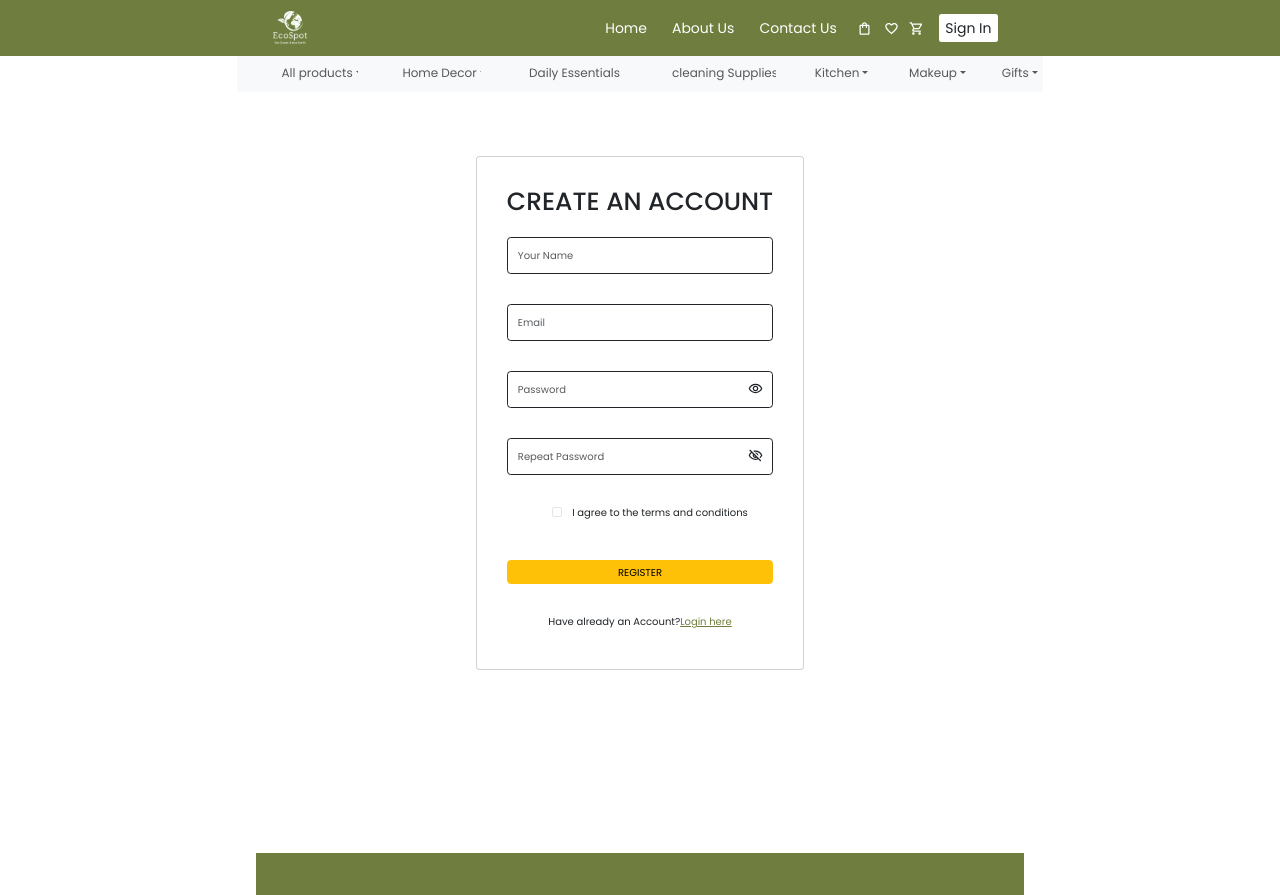
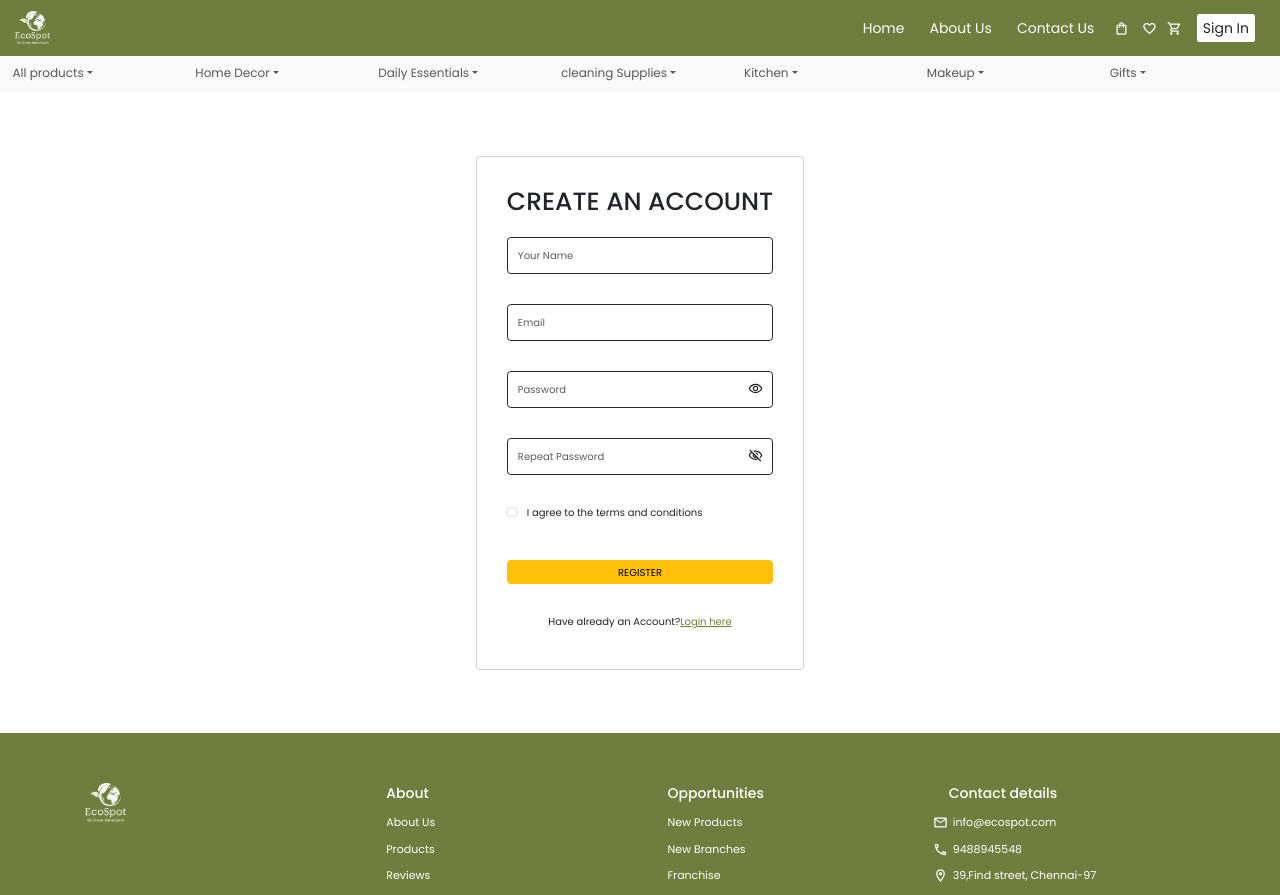
Before and after one commit to HariPrasath-Baskaran/Ecospot, a React (Create React App) app: page /CreateAccount in a window 1280 px wide. Shown: the top 895 px of the page. Built offline with nearby package versions, Linux system fonts and the light colour scheme.

Commit message:
margin updated

```diff
--- a/src/App.css
+++ b/src/App.css
@@ -1,42 +1,5 @@
-.App {
-  text-align: center;
+.navbar {
+  width: 100%;
+  max-width: 100vw;
+  overflow: hidden;
 }
-
-.App-logo {
-  height: 40vmin;
-  pointer-events: none;
-}
-
-@media (prefers-reduced-motion: no-preference) {
-  .App-logo {
-    animation: App-logo-spin infinite 20s linear;
-  }
-}
-
-.App-header {
-  background-color: #282c34;
-  min-height: 100vh;
-  display: flex;
-  flex-direction: column;
-  align-items: center;
-  justify-content: center;
-  font-size: calc(10px + 2vmin);
-  color: white;
-}
-
-.App-link {
-  color: #61dafb;
-}
-
-.footer .footer-align {
-  margin-top: 12rem;
-}
-
-@keyframes App-logo-spin {
-  from {
-    transform: rotate(0deg);
-  }
-  to {
-    transform: rotate(360deg);
-  }
-}
--- a/src/Components/Contactus/ContactUs.jsx
+++ b/src/Components/Contactus/ContactUs.jsx
@@ -35,7 +35,7 @@ const ContactUs = () => {
 
         {/* Img div */}
         <div>
-      <div className=" imagefield bg-image-full d-flex col-sm-12  justify-content-center align-items-center vh-100 w-100">
+      <div className=" container-fluid-inner imagefield bg-image-full d-flex col-sm-12  justify-content-center align-items-center vh-100 w-100">
         <img
           src="/CoverImage/contactus.png"
           style={{ backgroundSize: "cover", backgroundRepeat: "no-repeat" }}
@@ -49,10 +49,10 @@ const ContactUs = () => {
         </div>
       </div>
 
-      <div className="" style={{ minWidth: "100vh", minHeightHeight: "100vh" }}>
+      <div className="" style={{ Width: "", minHeightHeight: "80vh" }}>
         <div
           className="row d-flex  align-items-strech justify-content-center position-relative "
-          style={{ left:'12%', top:'-100px', width:'80%'}}
+          style={{width: '50%', marginTop: '-100px', left:'350px'}}
         >
           {/* Contact Form Section */}
           <div className="col-md-8  m-0 p-0 ">
@@ -150,7 +150,7 @@ const ContactUs = () => {
       </div>
          {/* Newsletter Subscription Section    */}
 
-      <div className="row container justify-content-center aalign-items-center " style={{ marginLeft:"0%"}}>
+      <div className="row container justify-content-center aalign-items-center " style={{ marginTop:"10%",marginLeft:'250px'}}>
         <div className="col-12 col-sm-12 col-md-8 col-lg-6">
           <div className="card shadow-lg p-4 bg-white">
             <h3 className="text-center mb-3">
--- a/src/Components/Sign-In/CreateAccount.css
+++ b/src/Components/Sign-In/CreateAccount.css
@@ -16,3 +16,29 @@ background-color:hsl(80, 85%, 72%);
 border-radius:20px;
 
 }
+.container-fluid {
+  margin-left: 0 !important;
+  margin-right: 0 !important;
+  padding-left: 0 !important;
+  padding-right: 0 !important;
+  width: 100% !important;
+  max-width: 100% !important;
+}
+
+/* If you need padding inside container-fluid, add an inner wrapper */
+.container-fluid-inner {
+  padding-left: 15px;
+  padding-right: 15px;
+}
+
+/* Fix for nested container-fluid */
+.container-fluid .container-fluid {
+  margin-left: 0 !important;
+  margin-right: 0 !important;
+}
+
+/* Make sure row doesn't inherit unwanted margins */
+.row {
+  margin-left: 0 !important;
+  margin-right: 0 !important;
+}
--- a/src/Components/Sign-In/CreateAccount.jsx
+++ b/src/Components/Sign-In/CreateAccount.jsx
@@ -156,9 +156,10 @@ const CreateAccount = () => {
   };
 
   return (
+    <div className="container-fluid">
     <div
-      className="container-fluid d-flex justify-content-center align-items-center md-5  "
-      style={{ minHeight: "80vh" , minWidth:'100%'}}
+      className="d-flex justify-content-center align-items-center md-5  "
+      style={{  minHeight: "80vh" , minWidth:'100%'}}
     >
       <div className="card m-5 p-5 ">
         <div className="justify-content-center align-items-center mb-4 word-wrap">
@@ -297,6 +298,7 @@ const CreateAccount = () => {
         </form>
       </div>
     </div>
+    </div>
   );
 };
 
--- a/src/Components/Sign-In/login.jsx
+++ b/src/Components/Sign-In/login.jsx
@@ -52,12 +52,12 @@ const Login = () => {
 
   return (
 
-    <div className=' wrapper container-fluid d-flex align-items-center justify-content-center position-relative  w-100' style={{minwidth:'50%' , height:'80vh'}}>
+    <div className=' wrapper container-fluid d-flex align-items-center justify-content-center position-relative  w-100' style={{minWidth:'70%' , height:'80vh'}}>
 
        <Link to="/" ><ArrowBackOutlinedIcon  className='icon position-relative ' style={{top:'-200px', left:'0px',  }} /></Link>
-      <div className="row w-100 justify-content-center " style={{maxWidth: "100%"}}>
+      <div className="row w-100 justify-content-center " style={{maxWidth: "50%"}}>
 
-      <div className='col-md-4 col-sm-12  d-flex p-4  '>
+      <div className='col-md-5 col-sm-12  d-flex p-4  '>
               <div
               className='w-100'
                style={{ minwidth: "100%" }}>
@@ -68,7 +68,7 @@ const Login = () => {
               </div>
 
 
-            <div className=" col-md-7  d-flex flex-column align-items-stretch mb-3 p-5 " >
+            <div className=" col-md-7  d-flex flex-column align-items-stretch mb-3 p-5 " style={{width:"50%"}}>
                 <div className=' ' >
                 <p className=' h2 fw-bold mb-2 '>
                   Welcome to Ecospot,
--- a/src/Pages/Main/Main.css
+++ b/src/Pages/Main/Main.css
@@ -49,3 +49,11 @@
 /* .wrapper{
   text-align: start;
 } */
+
+.container-fluid {
+  overflow-x: hidden;  /* Prevents horizontal scrolling */
+}
+
+body {
+  overflow-x: hidden;
+}
```
